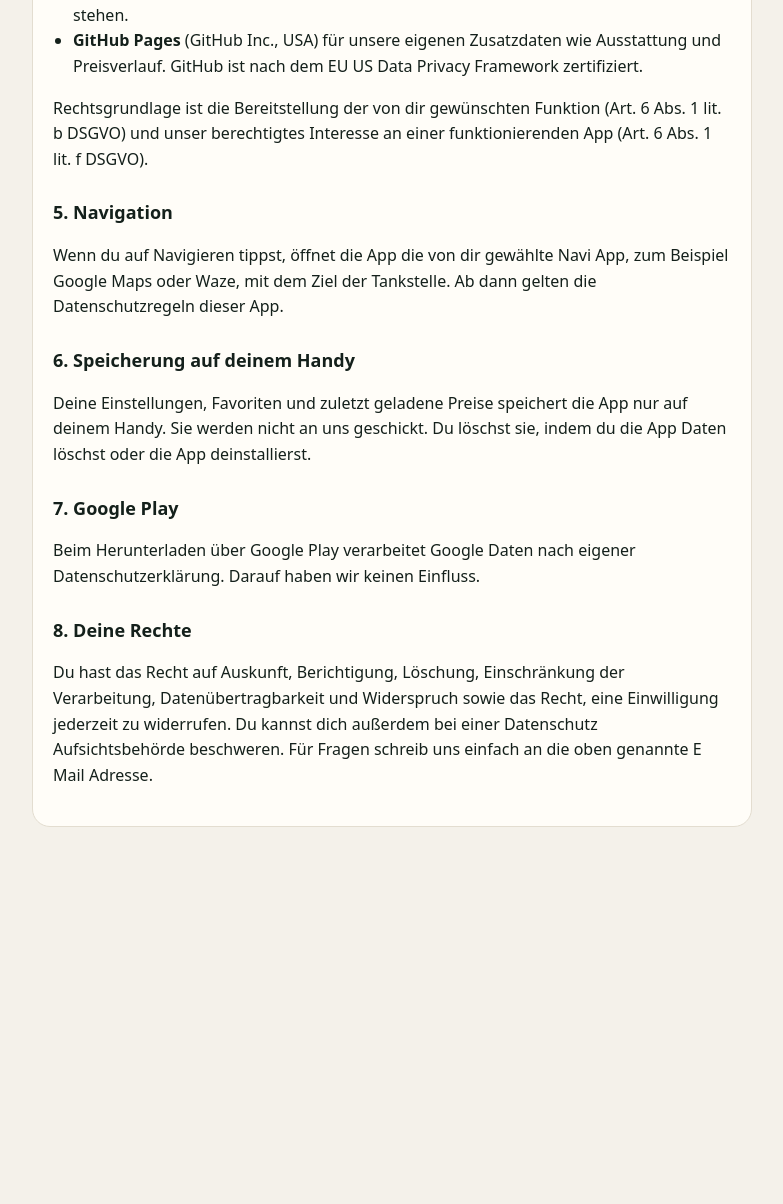
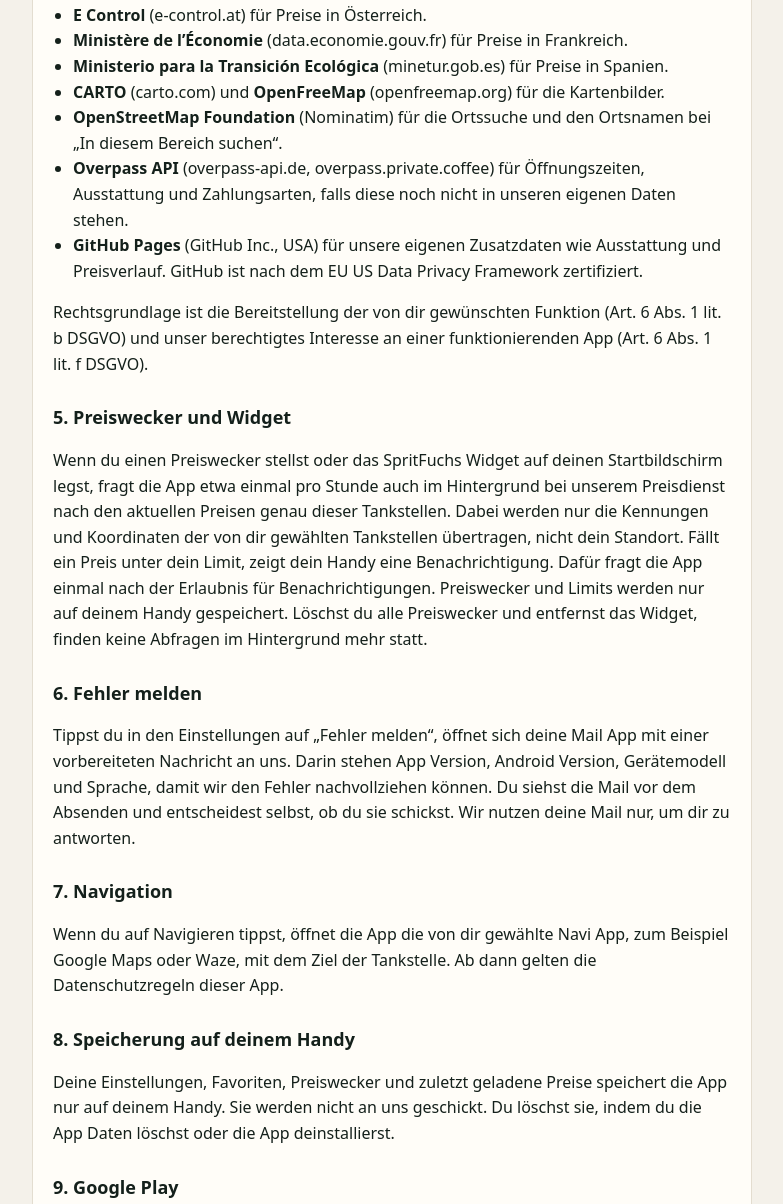
Before and after one commit to alasfaba-creator/spritfuchs-daten, a plain HTML site: page public/datenschutz.html in a window 1280 px wide. Shown: the part 1112-2316 px from the top of the page, without its empty margins (248-1031 px from the left). Before the commit the page ends 1987 px from the top, so only its background shows below. Drawn offline with Linux system fonts and the light colour scheme.

Commit message:
Datenschutz: Preisdienst, Preiswecker, Widget, Fehler melden

```diff
--- a/public/datenschutz.html
+++ b/public/datenschutz.html
@@ -11,7 +11,7 @@ p,li{color:var(--ink)}small,.m{color:var(--muted)}a{color:var(--brand)}
 ul{padding-left:20px}
 </style></head><body><main><div class="card">
 <h1>Datenschutzerklärung</h1>
-<p class="m">für die App SpritFuchs · Stand: Oktober 2026</p>
+<p class="m">für die App SpritFuchs · Stand: November 2026</p>
 
 <h2>1. Verantwortlich</h2>
 <p>Anas Al Asfar<br>Vohwinkeler Str. 7<br>42329 Wuppertal<br>E Mail: <a href="mailto:wahnfaktisch@gmail.com">wahnfaktisch@gmail.com</a></p>
@@ -20,7 +20,7 @@ ul{padding-left:20px}
 <ul>
 <li>SpritFuchs braucht kein Konto und keine Anmeldung.</li>
 <li>Die App enthält keine Werbung, kein Tracking und keine Analysedienste.</li>
-<li>Wir selbst speichern keine personenbezogenen Daten auf einem Server.</li>
+<li>Wir selbst speichern keine personenbezogenen Daten auf einem Server. Unser Preisdienst merkt sich nur Spritpreise für kurze Zeit, nicht wer sie abgefragt hat.</li>
 <li>Dein Standort wird nur genutzt, solange die App geöffnet ist, und nur, um Tankstellen in deiner Nähe zu finden.</li>
 </ul>
 
@@ -31,9 +31,11 @@ ul{padding-left:20px}
 <h2>4. Abfrage der Preise und Karten</h2>
 <p>Um Preise und die Karte anzuzeigen, schickt die App die Koordinaten des gesuchten Gebiets direkt an die folgenden Dienste. Dabei erhalten diese Dienste technisch bedingt auch deine IP Adresse. Ein Name, eine Geräte ID oder andere Angaben zu dir werden nicht übertragen.</p>
 <ul>
+<li><b>SpritFuchs Preisdienst</b>, unser eigener Dienst bei <b>Supabase</b> (Supabase Inc., Server in Irland, EU). Er holt die Preise gebündelt bei den unten genannten Quellen ab und hält sie einige Minuten vor, damit nicht jedes Handy einzeln fragen muss. Übertragen werden das gesuchte Gebiet beziehungsweise die Kennungen der Tankstellen. Gespeichert werden nur die Preise, nicht deine IP Adresse und nicht, wer gefragt hat. Supabase verarbeitet die Anfragen in unserem Auftrag.</li>
 <li><b>Tankerkönig</b> (tankerkoenig.de) für Preise in Deutschland. Die Daten stammen von der Markttransparenzstelle für Kraftstoffe.</li>
 <li><b>E Control</b> (e-control.at) für Preise in Österreich.</li>
 <li><b>Ministère de l’Économie</b> (data.economie.gouv.fr) für Preise in Frankreich.</li>
+<li><b>Ministerio para la Transición Ecológica</b> (minetur.gob.es) für Preise in Spanien.</li>
 <li><b>CARTO</b> (carto.com) und <b>OpenFreeMap</b> (openfreemap.org) für die Kartenbilder.</li>
 <li><b>OpenStreetMap Foundation</b> (Nominatim) für die Ortssuche und den Ortsnamen bei „In diesem Bereich suchen“.</li>
 <li><b>Overpass API</b> (overpass-api.de, overpass.private.coffee) für Öffnungszeiten, Ausstattung und Zahlungsarten, falls diese noch nicht in unseren eigenen Daten stehen.</li>
@@ -41,15 +43,21 @@ ul{padding-left:20px}
 </ul>
 <p>Rechtsgrundlage ist die Bereitstellung der von dir gewünschten Funktion (Art. 6 Abs. 1 lit. b DSGVO) und unser berechtigtes Interesse an einer funktionierenden App (Art. 6 Abs. 1 lit. f DSGVO).</p>
 
-<h2>5. Navigation</h2>
+<h2>5. Preiswecker und Widget</h2>
+<p>Wenn du einen Preiswecker stellst oder das SpritFuchs Widget auf deinen Startbildschirm legst, fragt die App etwa einmal pro Stunde auch im Hintergrund bei unserem Preisdienst nach den aktuellen Preisen genau dieser Tankstellen. Dabei werden nur die Kennungen und Koordinaten der von dir gewählten Tankstellen übertragen, nicht dein Standort. Fällt ein Preis unter dein Limit, zeigt dein Handy eine Benachrichtigung. Dafür fragt die App einmal nach der Erlaubnis für Benachrichtigungen. Preiswecker und Limits werden nur auf deinem Handy gespeichert. Löschst du alle Preiswecker und entfernst das Widget, finden keine Abfragen im Hintergrund mehr statt.</p>
+
+<h2>6. Fehler melden</h2>
+<p>Tippst du in den Einstellungen auf „Fehler melden“, öffnet sich deine Mail App mit einer vorbereiteten Nachricht an uns. Darin stehen App Version, Android Version, Gerätemodell und Sprache, damit wir den Fehler nachvollziehen können. Du siehst die Mail vor dem Absenden und entscheidest selbst, ob du sie schickst. Wir nutzen deine Mail nur, um dir zu antworten.</p>
+
+<h2>7. Navigation</h2>
 <p>Wenn du auf Navigieren tippst, öffnet die App die von dir gewählte Navi App, zum Beispiel Google Maps oder Waze, mit dem Ziel der Tankstelle. Ab dann gelten die Datenschutzregeln dieser App.</p>
 
-<h2>6. Speicherung auf deinem Handy</h2>
-<p>Deine Einstellungen, Favoriten und zuletzt geladene Preise speichert die App nur auf deinem Handy. Sie werden nicht an uns geschickt. Du löschst sie, indem du die App Daten löschst oder die App deinstallierst.</p>
+<h2>8. Speicherung auf deinem Handy</h2>
+<p>Deine Einstellungen, Favoriten, Preiswecker und zuletzt geladene Preise speichert die App nur auf deinem Handy. Sie werden nicht an uns geschickt. Du löschst sie, indem du die App Daten löschst oder die App deinstallierst.</p>
 
-<h2>7. Google Play</h2>
+<h2>9. Google Play</h2>
 <p>Beim Herunterladen über Google Play verarbeitet Google Daten nach eigener Datenschutzerklärung. Darauf haben wir keinen Einfluss.</p>
 
-<h2>8. Deine Rechte</h2>
+<h2>10. Deine Rechte</h2>
 <p>Du hast das Recht auf Auskunft, Berichtigung, Löschung, Einschränkung der Verarbeitung, Datenübertragbarkeit und Widerspruch sowie das Recht, eine Einwilligung jederzeit zu widerrufen. Du kannst dich außerdem bei einer Datenschutz Aufsichtsbehörde beschweren. Für Fragen schreib uns einfach an die oben genannte E Mail Adresse.</p>
 </div></main></body></html>
```
